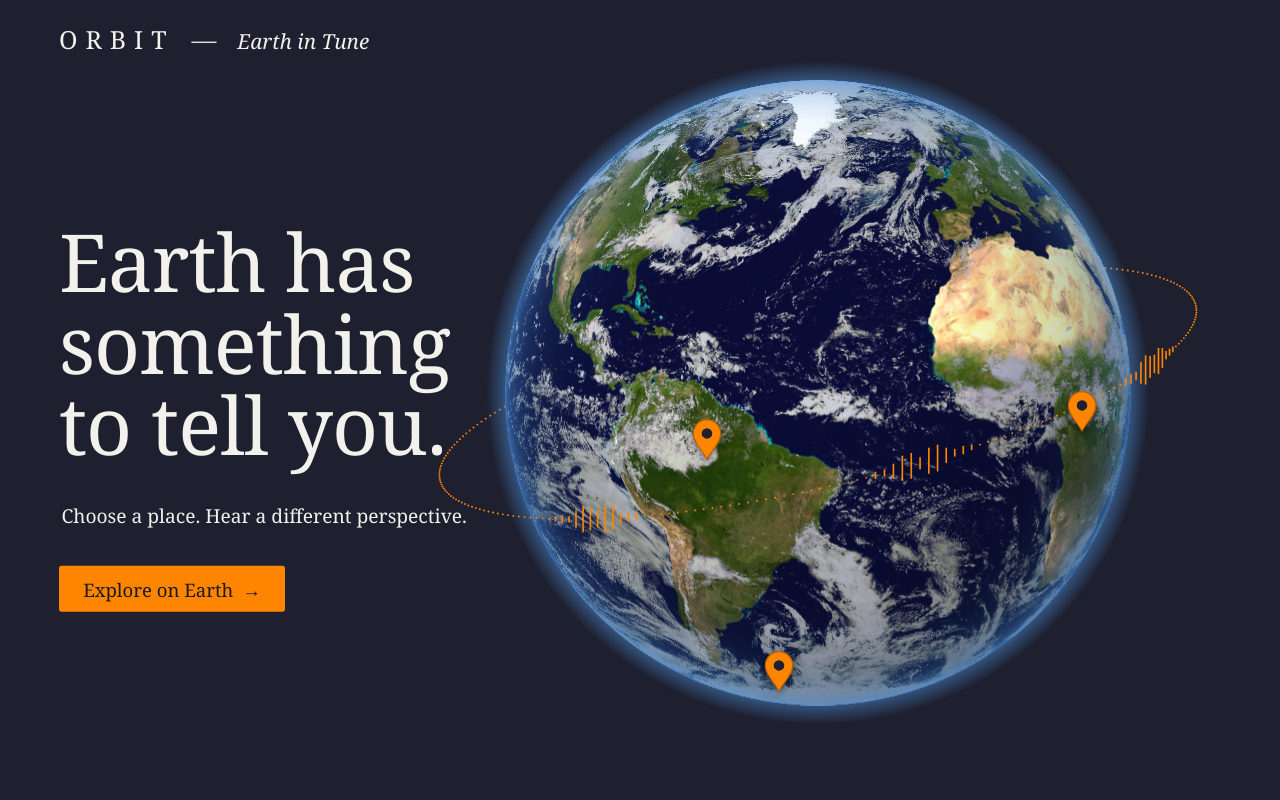
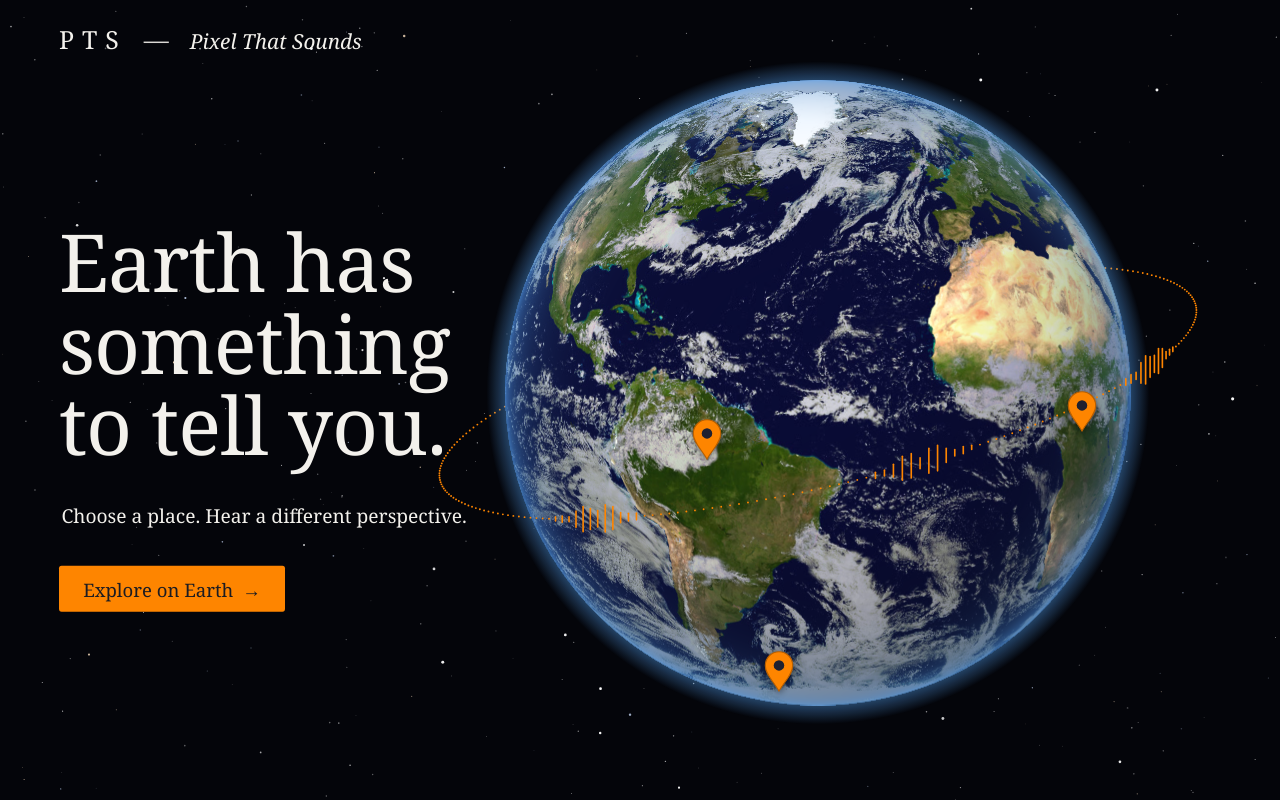
Before and after one commit to GoofyDevHub/NASA-Hackaton-2026-, a plain HTML site: page site/index.html in a window 1280 px wide. Drawn offline with Linux system fonts and the light colour scheme; animation ran at ten frames a second.

Commit message:
feat(site): rename to PTS and set the globe in deep space
Show the new name, PTS — Pixel That Sounds, put the entrance and globe
on a black field of small stars, and close the pin label when the
player opens.

Co-Authored-By: Claude Fable 5.2 <noreply@anthropic.com>

```diff
--- a/site/app.js
+++ b/site/app.js
@@ -52,6 +52,21 @@ const globe = createGlobe($('globe'), {
   onPositions: place
 });
 
+// ---- deep space: a fixed field of small stars, the same on every visit
+const stars = $('stars');
+function drawStars() {
+  const w = innerWidth, h = innerHeight, d = Math.min(devicePixelRatio || 1, 2), x = stars.getContext('2d');
+  stars.width = w * d; stars.height = h * d; x.setTransform(d, 0, 0, d, 0, 0);
+  let seed = 20261114; const rnd = () => (seed = (seed * 1664525 + 1013904223) >>> 0) / 4294967296;
+  for (let i = 0, n = Math.round(w * h / 2600); i < n; i++) {
+    const big = rnd() < 0.06, r = big ? 0.9 + rnd() * 0.7 : 0.35 + rnd() * 0.5, tint = rnd();
+    x.fillStyle = tint < 0.12 ? '#FFE3C2' : tint < 0.24 ? '#CFE0FF' : '#FFFFFF';
+    x.globalAlpha = big ? 0.75 + rnd() * 0.25 : 0.2 + rnd() * 0.55;
+    x.beginPath(); x.arc(rnd() * w, rnd() * h, r, 0, 7); x.fill();
+  }
+}
+drawStars(); addEventListener('resize', drawStars);
+
 // ---- views: entrance -> globe -> player
 const PLACEMENT = {
   entrance: () => narrow.matches ? { cx: 0.5, cy: 0.72, r: 0.2 } : { cx: 0.639, cy: 0.491, r: 0.391 },
@@ -63,6 +78,7 @@ function setView(v) {
   globe.setVisible(v !== 'player'); globe.setInteractive(v === 'globe');
   if (PLACEMENT[v]) globe.setPlacement(PLACEMENT[v]());
   for (const el of Object.values(pinEls)) el.tabIndex = v === 'globe' ? 0 : -1;
+  if (v !== 'globe') { hot = null; callout.hidden = cline.hidden = true; }      // the pin label never outlives the globe view
 }
 narrow.addEventListener('change', () => PLACEMENT[view] && globe.setPlacement(PLACEMENT[view]()));
 
--- a/site/index.html
+++ b/site/index.html
@@ -3,11 +3,12 @@
 <head>
   <meta charset="utf-8">
   <meta name="viewport" content="width=device-width, initial-scale=1">
-  <title>ORBIT — Earth in Tune</title>
+  <title>PTS — Pixel That Sounds</title>
   <meta name="description" content="An accessible listening guide to three NASA Earth visualizations.">
   <link rel="stylesheet" href="styles.css">
 </head>
 <body data-view="entrance">
+  <canvas id="stars" aria-hidden="true"></canvas>
   <canvas id="globe" aria-hidden="true"></canvas>
   <div id="pins"></div>
   <div id="callout" aria-hidden="true" hidden>
@@ -18,7 +19,7 @@
   <div id="callout-line" aria-hidden="true" hidden></div>
 
   <header class="top">
-    <p class="brand">ORBIT <span class="dash">—</span> <em>Earth in Tune</em></p>
+    <p class="brand">PTS <span class="dash">—</span> <em>Pixel That Sounds</em></p>
     <nav class="crumbs" aria-label="Breadcrumb">
       <button id="crumb-explore" type="button">Explore</button><span aria-hidden="true">/</span><span aria-current="page">Player</span>
     </nav>
--- a/site/serve.mjs
+++ b/site/serve.mjs
@@ -36,4 +36,4 @@ createServer(async (req, res) => {
     if (!res.headersSent) res.writeHead(404, { 'content-type': 'text/plain' });
     res.end('Not found');
   }
-}).listen(PORT, '127.0.0.1', () => console.log(`ORBIT demo: http://localhost:${PORT}/`));
+}).listen(PORT, '127.0.0.1', () => console.log(`PTS demo: http://localhost:${PORT}/`));
--- a/site/styles.css
+++ b/site/styles.css
@@ -7,8 +7,8 @@
 }
 * { box-sizing: border-box; margin: 0; }
 html, body { height: 100%; }
-body { background: var(--bg); color: var(--ink); font-family: var(--serif); overflow: hidden; transition: background .5s; }
-body[data-view="player"] { font-family: var(--sans); }
+body { background: #04050A; color: var(--ink); font-family: var(--serif); overflow: hidden; transition: background .5s; }
+body[data-view="player"] { background: var(--bg); font-family: var(--sans); }
 button { font: inherit; color: inherit; background: none; border: 0; padding: 0; cursor: pointer; }
 .sr-only { position: absolute; width: 1px; height: 1px; overflow: hidden; clip-path: inset(50%); white-space: nowrap; }
 [hidden] { display: none !important; }
@@ -16,6 +16,8 @@ button { font: inherit; color: inherit; background: none; border: 0; padding: 0;
 .cta:focus-visible, .pill.primary:focus-visible, #p-listen:focus-visible { outline-color: var(--ink); }
 .arrow { font-family: "Segoe UI Symbol", var(--sans); }
 
+#stars { position: fixed; inset: 0; width: 100vw; height: 100vh; transition: opacity .45s; }
+body[data-view="player"] #stars { opacity: 0; }
 #globe { position: fixed; inset: 0; width: 100vw; height: 100vh; touch-action: none; transition: opacity .45s; }
 body[data-view="player"] #globe, body[data-view="player"] #pins { opacity: 0; pointer-events: none; }
 
@@ -46,7 +48,7 @@ body[data-view="player"] .brand em { font-size: calc(var(--u) * 1.37); margin-le
 #explorer { position: fixed; left: 0; right: 0; bottom: calc(var(--u) * 2.6); z-index: 2; pointer-events: none; }
 .actions { display: flex; justify-content: center; gap: calc(var(--u) * 2); }
 .pill { pointer-events: auto; height: calc(var(--u) * 3.45); min-width: calc(var(--u) * 18); padding: 0 calc(var(--u) * 2.6); border: max(1.5px, calc(var(--u) * .1)) solid var(--ink);
-  border-radius: 99px; font-size: calc(var(--u) * 1.5); display: inline-flex; align-items: center; justify-content: center; gap: calc(var(--u) * 1.5); background: rgba(30, 32, 48, .55); }
+  border-radius: 99px; font-size: calc(var(--u) * 1.5); display: inline-flex; align-items: center; justify-content: center; gap: calc(var(--u) * 1.5); background: rgba(4, 5, 10, .6); }
 .pill svg { height: calc(var(--u) * 1.45); width: auto; }
 .pill.primary { background: var(--or); border-color: var(--or); color: #1b1c22; min-width: calc(var(--u) * 19.5); box-shadow: 0 calc(var(--u) * .4) calc(var(--u) * 1.6) rgba(254, 133, 0, .28); }
 .pill:not(.primary):hover { background: rgba(243, 241, 236, .1); }
@@ -60,7 +62,7 @@ body[data-view="player"] .brand em { font-size: calc(var(--u) * 1.37); margin-le
 body[data-view="entrance"] .pin { pointer-events: none; }
 
 #callout { position: fixed; left: 0; top: 0; z-index: 2; pointer-events: none; width: max-content; min-width: calc(var(--u) * 16.3); padding: calc(var(--u) * 1.1) calc(var(--u) * 1.5) calc(var(--u) * 1.15);
-  background: #1F2131; border: max(1.5px, calc(var(--u) * .1)) solid var(--ink); border-radius: calc(var(--u) * .45); }
+  background: #0D0E16; border: max(1.5px, calc(var(--u) * .1)) solid var(--ink); border-radius: calc(var(--u) * .45); }
 .c-title { font-size: calc(var(--u) * 1.8); line-height: 1.15; }
 .c-sub { font-size: calc(var(--u) * 1.3); font-style: italic; margin-top: calc(var(--u) * .25); }
 .c-open { display: inline-flex; align-items: center; gap: calc(var(--u) * .6); margin-top: calc(var(--u) * .85); height: calc(var(--u) * 2.5); padding: 0 calc(var(--u) * 1.3);
```
Also changed, not shown: 1 other file.
